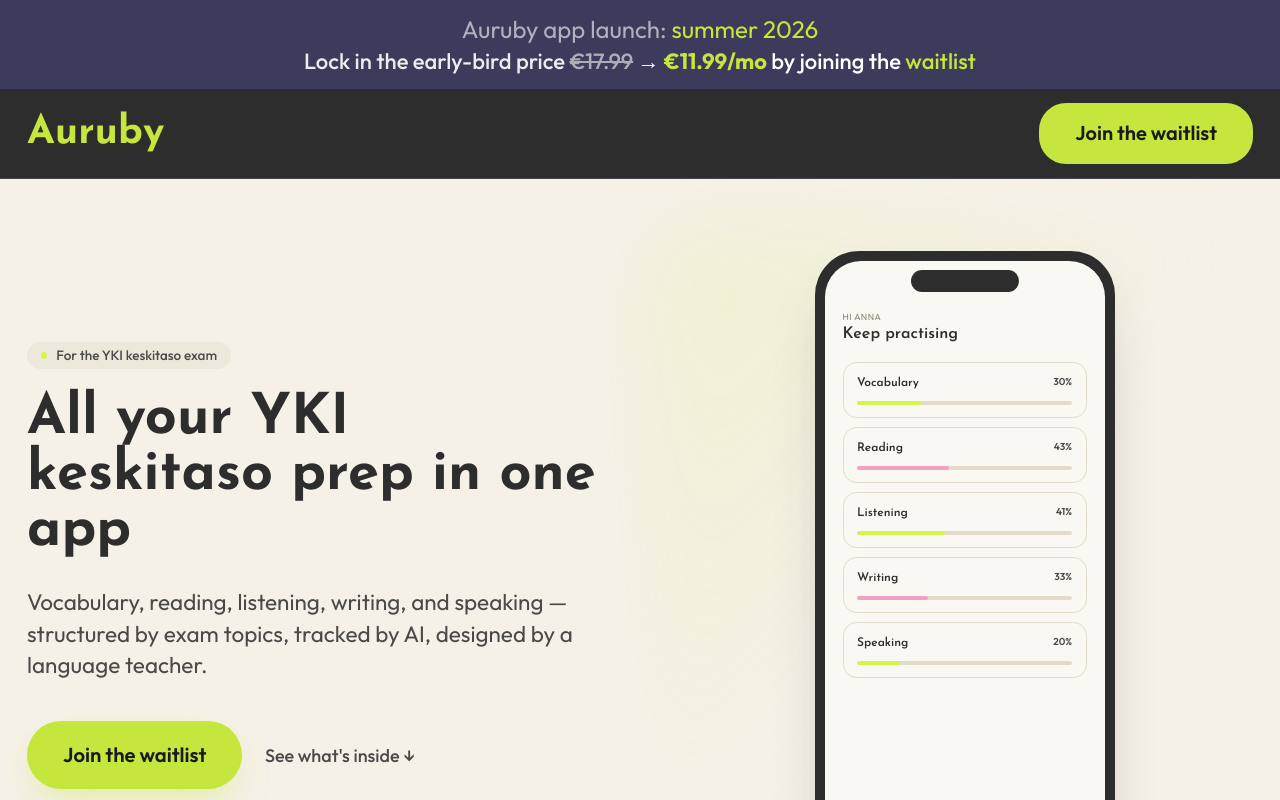
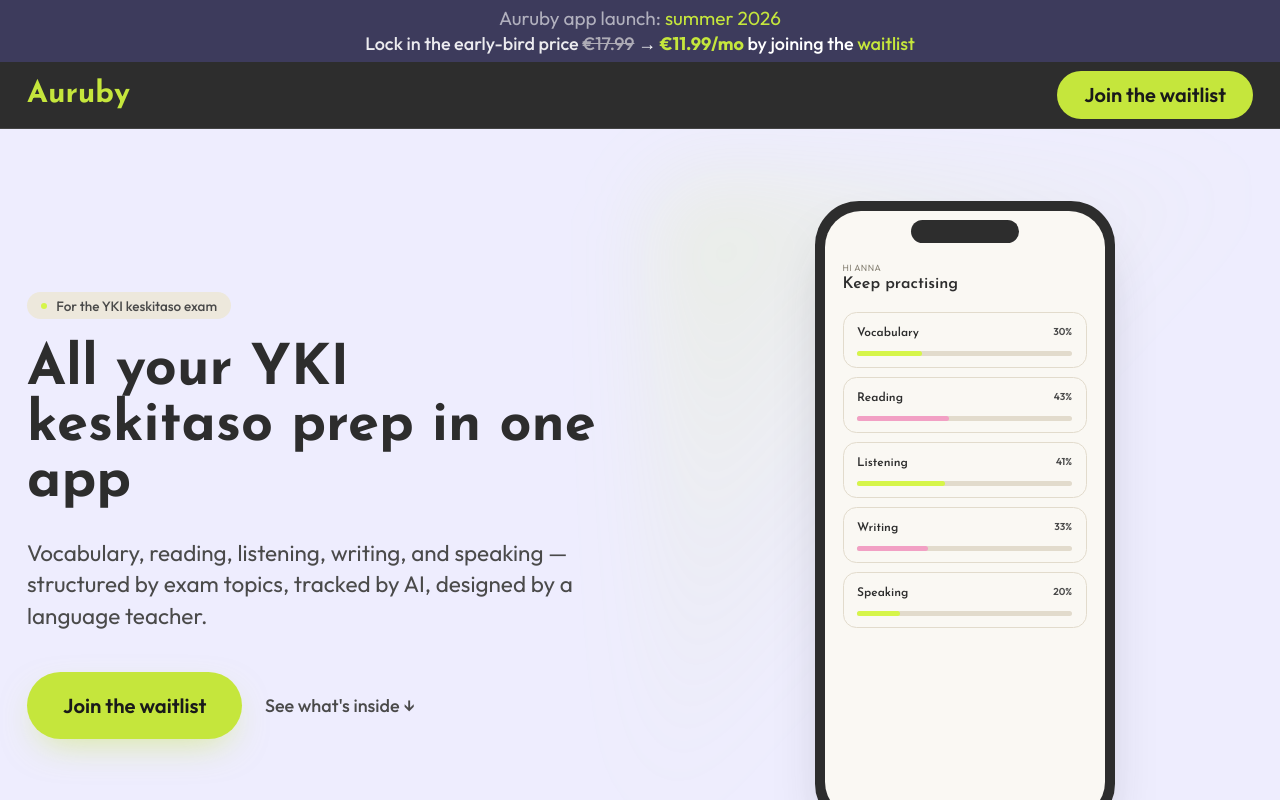
Before and after one commit to Anna-akm-code/auruby-yki-landing-page, a Next.js app: page / in a window 1280 px wide. Shown: the top 800 px of the page. Built offline with nearby package versions, Linux system fonts and the light colour scheme; no server answers.

Commit message:
Minor changes to the sticky headers

```diff
--- a/app/globals.css
+++ b/app/globals.css
@@ -3,7 +3,7 @@
 @tailwind utilities;
 
 :root {
-  --color-sand: #f5f1e8;
+  --color-sand: #eeedfe;
   --color-anthracite: #2d2d2d;
 }
 
--- a/components/Nav.tsx
+++ b/components/Nav.tsx
@@ -5,16 +5,16 @@
     <div className="sticky top-0 z-30">
       <PromoBanner />
       <header className="border-b border-[#444] bg-anthracite">
-        <div className="mx-auto flex max-w-6xl items-center justify-between px-6 py-3">
+        <div className="mx-auto flex max-w-6xl items-center justify-between px-6 py-2">
           <a
             href="#hero"
-            className="font-display text-[40px] font-bold leading-none text-[#C5E63C]"
+            className="font-display text-[30px] font-bold leading-none text-[#C5E63C]"
           >
             Auruby
           </a>
           <a
             href="#waitlist"
-            className="rounded-3xl bg-[#C5E63C] px-8 py-3.5 font-sans text-[20px] font-semibold text-[#1a1a1a] transition hover:bg-[#C5E63C]/90"
+            className="rounded-3xl bg-[#C5E63C] px-[27px] py-[9px] font-sans text-[20px] font-semibold text-[#1a1a1a] transition hover:bg-[#C5E63C]/90"
           >
             Join the waitlist
           </a>
--- a/components/PromoBanner.tsx
+++ b/components/PromoBanner.tsx
@@ -2,15 +2,15 @@
 
 export function PromoBanner() {
   return (
-    <div className="bg-[#3D3B5C] px-4 py-2.5 text-cream sm:py-3">
+    <div className="bg-[#3D3B5C] px-4 py-1.5 text-cream">
       <div className="mx-auto max-w-6xl text-center">
-        <p className="font-sans text-[24px] leading-tight">
+        <p className="font-sans text-[19px] leading-tight">
           <span style={{ color: "rgba(255,255,255,0.6)" }}>
             Auruby app launch:
           </span>{" "}
           <span style={{ color: LIME }}>summer 2026</span>
         </p>
-        <p className="mt-1 font-sans text-[22px] font-medium leading-tight">
+        <p className="mt-0.5 font-sans text-[18px] font-medium leading-tight">
           <span style={{ color: "rgba(255,255,255,0.9)" }}>
             Lock in the early-bird price
           </span>{" "}
--- a/tailwind.config.ts
+++ b/tailwind.config.ts
@@ -9,7 +9,7 @@
     extend: {
       colors: {
         sand: {
-          DEFAULT: "#F5F1E8",
+          DEFAULT: "#EEEDFE",
           warm: "#EDE8DC",
           deep: "#E2DBCC",
         },
```
